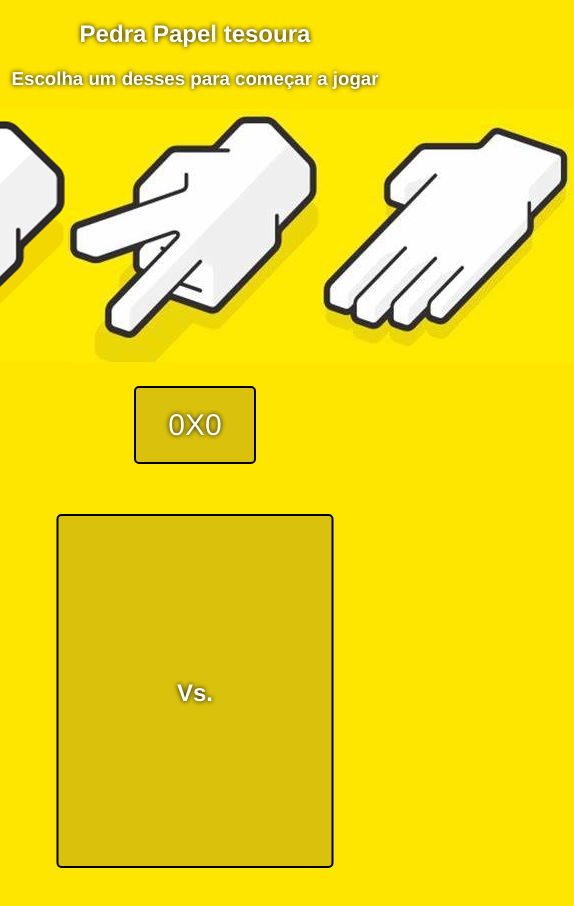
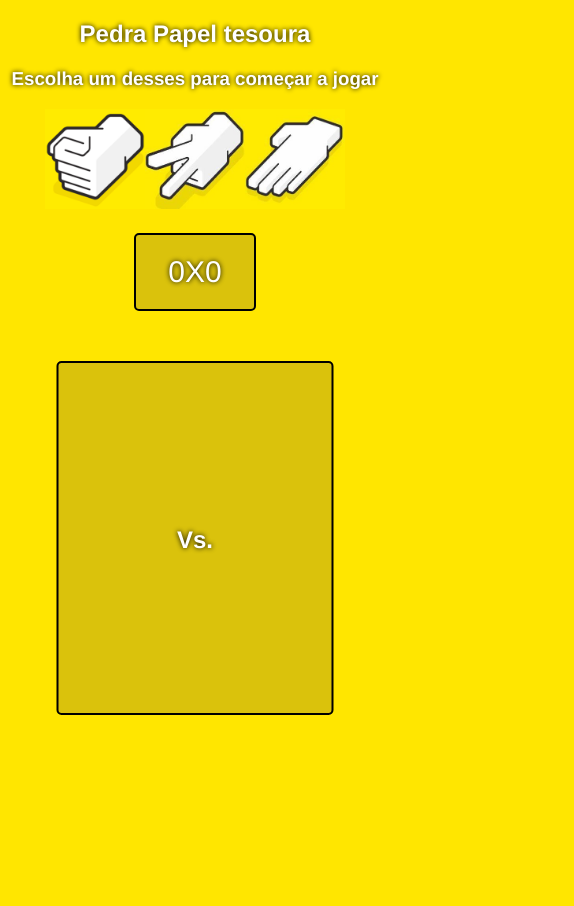
Before and after one commit to Momessito/JanKenPo, a plain HTML site: page index.html in a window 390 px wide. Shown: the whole page, 574 px wide, since content can reach past the window. After the commit the page ends 844 px from the top, so only its background shows below. Drawn offline with Linux system fonts and the light colour scheme.

Commit message:
Update style.css

```diff
--- a/style.css
+++ b/style.css
@@ -219,3 +219,10 @@ body{
     border: 2px solid black;
     background-color: rgb(218, 194, 12);
   }
+
+
+  @media screen and (max-width:500px) {
+        .playpart img{
+                height: 100px;
+        }
+  }
```
